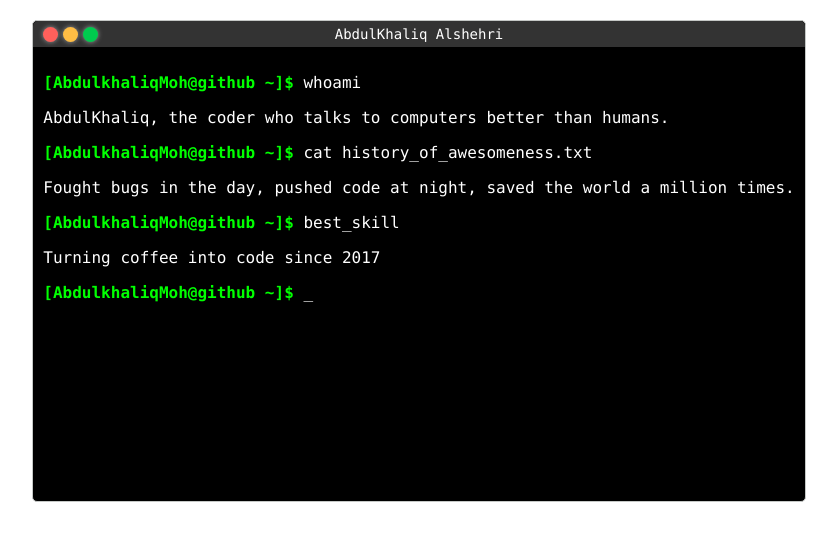
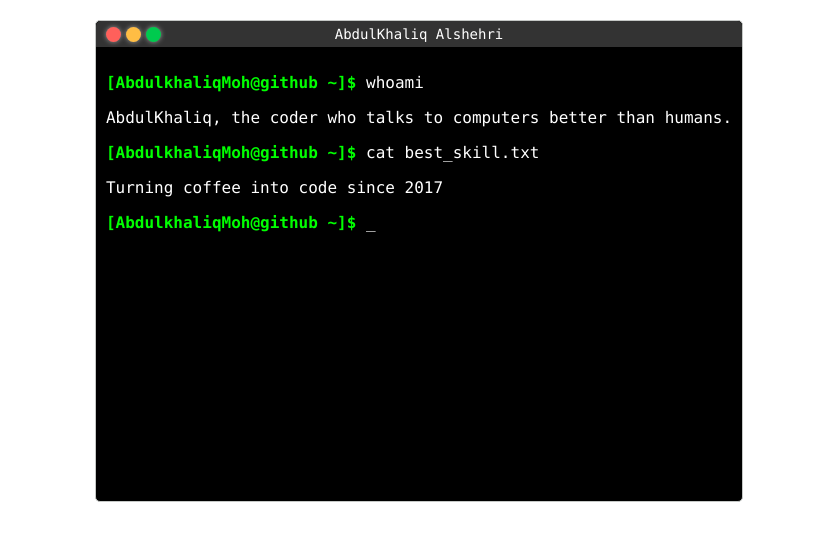
Before and after one commit to AbdulkhaliqMoh/AbdulkhaliqMoh.github.io, a plain HTML site: page index.html in a window 1280 px wide. Shown: the whole page, without its empty margins (221-1058 px from the left). Drawn offline with Linux system fonts and the light colour scheme.

Commit message:
Update index.html

```diff
--- a/index.html
+++ b/index.html
@@ -20,9 +20,7 @@
       <div class="terminal">
         <p><span class="prompt">[AbdulkhaliqMoh@github ~]$</span> whoami</p>
         <p>AbdulKhaliq, the coder who talks to computers better than humans.</p>
-        <p><span class="prompt">[AbdulkhaliqMoh@github ~]$</span> cat history_of_awesomeness.txt</p>
-        <p>Fought bugs in the day, pushed code at night, saved the world a million times.</p>
-        <p><span class="prompt">[AbdulkhaliqMoh@github ~]$</span> best_skill</p>
+        <p><span class="prompt">[AbdulkhaliqMoh@github ~]$</span> cat best_skill.txt</p>
         <p>Turning coffee into code since 2017</p>
         <p><span class="prompt">[AbdulkhaliqMoh@github ~]$</span> _</p>
       </div>
```
